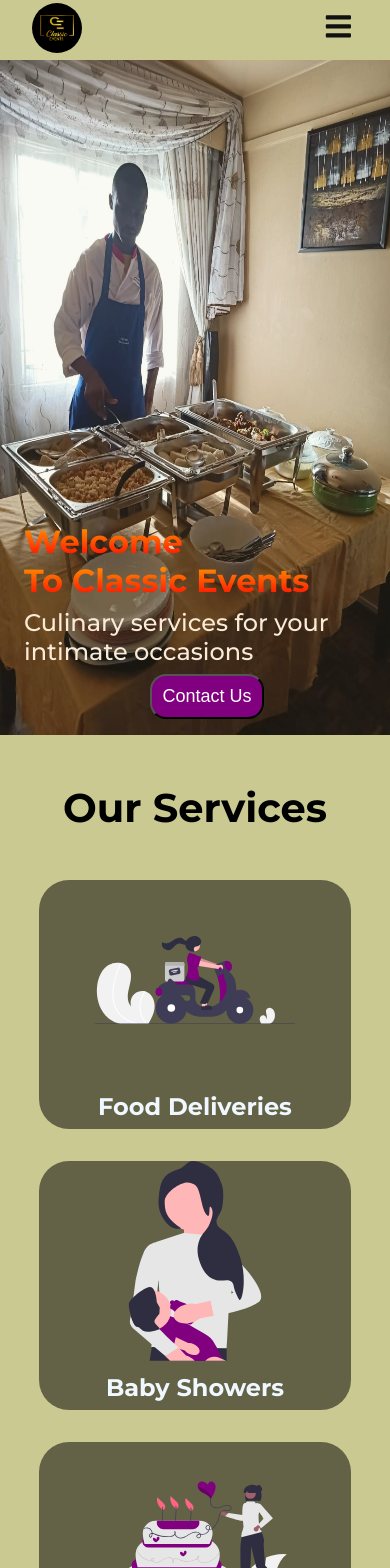
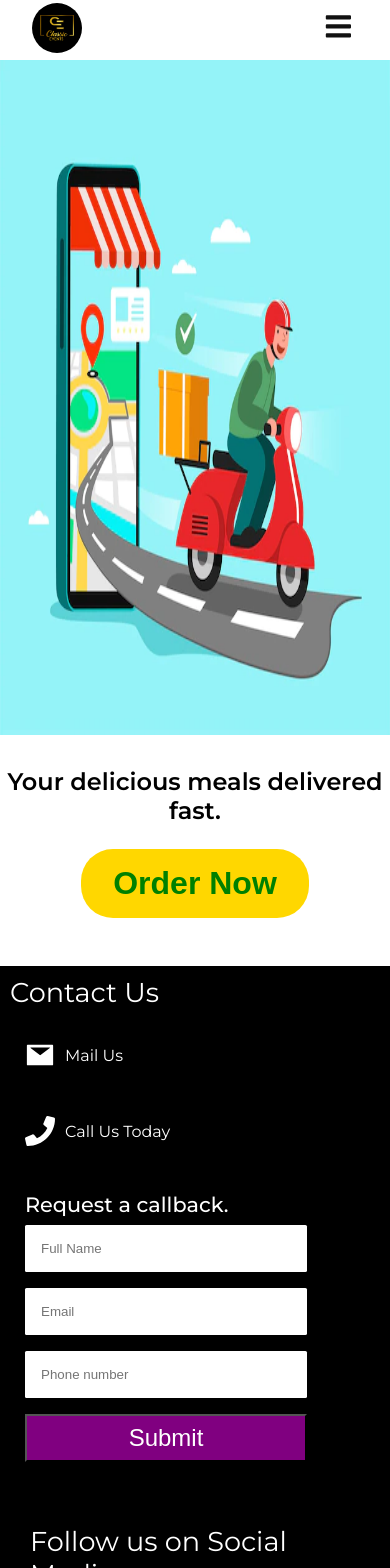
Before and after one commit to vicowiti/classic-website, a Next.js app: page / in a window 390 px wide. Shown: the top 1568 px of the page. Built offline with nearby package versions, Linux system fonts and the light colour scheme.

Commit message:
Added mobile new look

```diff
--- /dev/null
+++ b/components/newHero.js
@@ -0,0 +1,21 @@
+import Image from "next/image";
+import React from "react";
+import HeroImg from "../public/assets/delivery.webp";
+
+const NewHero = () => {
+  return (
+    <div>
+      <section className="new-hero-container">
+        <Image src={HeroImg} alt="hero image" className="new-hero-image" />
+      </section>
+      <section className="new-hero-text">
+        <p>Your delicious meals delivered fast.</p>
+        <a href="https://wa.me/+254726678092">
+          <button>Order Now</button>
+        </a>
+      </section>
+    </div>
+  );
+};
+
+export default NewHero;
--- a/pages/_app.js
+++ b/pages/_app.js
@@ -4,6 +4,7 @@ import "../styles/Hero.css";
 import "../styles/Footer.css";
 import "../styles/Service.css";
 import "../styles/Services.css";
+import "../styles/NewHero.css"
 
 export default function App({ Component, pageProps }) {
   return <Component {...pageProps} />;
--- a/pages/index.js
+++ b/pages/index.js
@@ -7,6 +7,7 @@ import Navbar from "../components/navbar";
 import Hero from "../components/hero";
 import Services from "../components/services";
 import Footer from "../components/footer";
+import NewHero from "../components/newHero";
 const inter = Inter({ subsets: ["latin"] });
 
 export default function Home() {
@@ -20,8 +21,9 @@ export default function Home() {
       </Head>
 
       <Navbar />
-      <Hero />
-      <Services />
+      <NewHero />
+      {/* <Hero />
+      <Services /> */}
       <Footer />
 
       <main></main>
--- /dev/null
+++ b/styles/NewHero.css
@@ -0,0 +1,45 @@
+.new-hero-container {
+  width: 100vw;
+  height: 80vh;
+}
+
+.new-hero-image {
+  width: 100%;
+  height: 100%;
+}
+
+.new-hero-text {
+  display: flex;
+  flex-direction: column;
+  justify-content: center;
+  align-items: center;
+  gap: 1.5rem;
+  margin-top: 2rem;
+}
+
+.new-hero-text > p {
+  font-size: 1.5rem;
+  font-weight: 600;
+  text-align: center;
+}
+
+.new-hero-text > a > button {
+  padding: 1rem 2rem;
+  font-size: 2rem;
+  font-weight: 900;
+  border-radius: 2rem;
+  border: none;
+  background: gold;
+  color: green;
+  cursor: pointer;
+}
+
+.new-hero-text > button:hover {
+  padding: 1rem 2rem;
+  font-size: 2rem;
+  font-weight: 900;
+  border-radius: 2rem;
+  border: 2px green solid;
+  background: gold;
+  color: green;
+}
--- a/styles/globals.css
+++ b/styles/globals.css
@@ -91,7 +91,7 @@ body {
 
 body {
   color: rbg(--foreground-rgb);
-  background: #cac991;
+  /* background: #cac991; */
   /* margin-left: 30px;
   margin-right: 30px; */
   font-family: "Montserrat", sans-serif;
```
Also changed, not shown: public/assets/delivery.webp (added).
